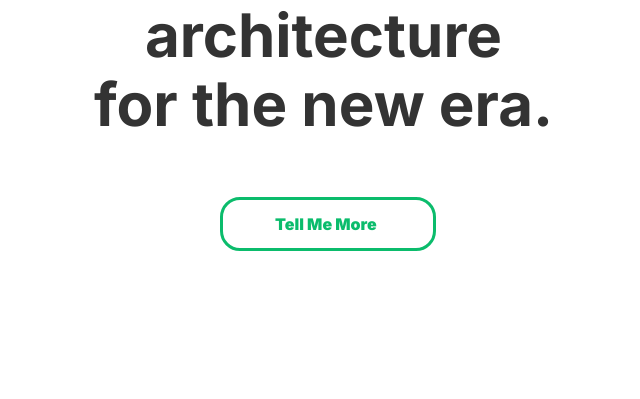
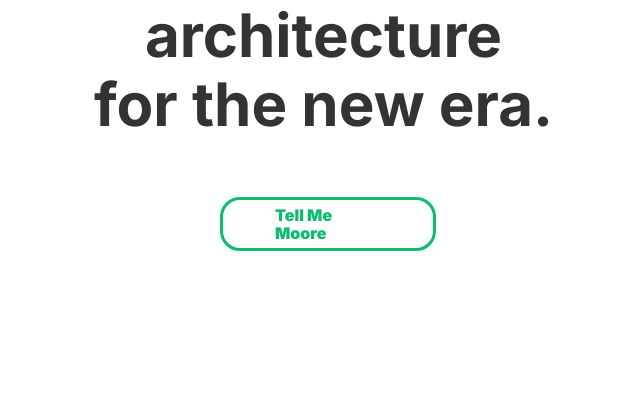
Before and after one commit to batudal/neustrukt, a Flask app: page / in a window 1280 px wide; the page is wider, and only the part inside the window is pictured. Shown: the part 363-762 px from the top of that part, without its empty margins (310-950 px from the left). Run offline with Flask 2, Linux system fonts and the light colour scheme; some libraries are stand-ins or nearby versions.

```diff
--- a/templates/index.html
+++ b/templates/index.html
@@ -10,7 +10,7 @@
         </div>
         <a href="#categories" class="scrollLink">
         <div class="button">
-          <h2>Tell Me More</h2>
+          <h2>Tell Me Moore</h2>
         </div></a>
       </div>
     </div>
```
